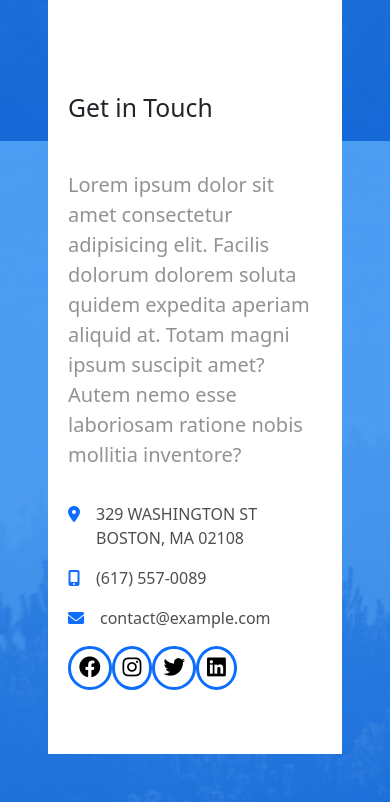
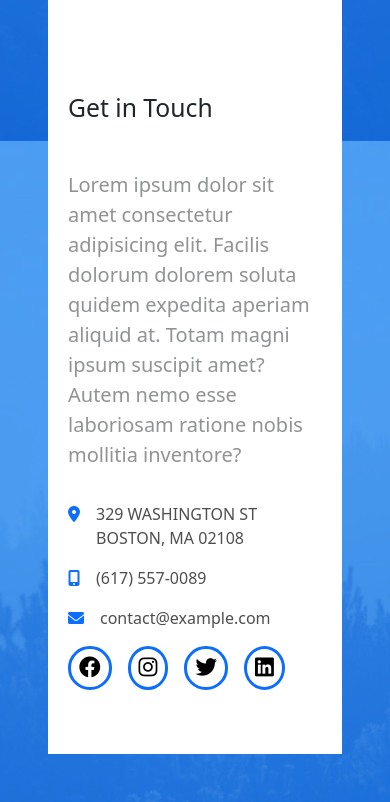
Before and after one commit to Amr-shawky/Devfolio, a plain HTML site: page index.html in a window 390 px wide. Shown: the part 11039-11841 px from the top of the page. Drawn offline with nearby package versions, Linux system fonts and the light colour scheme.

Commit message:
Update contact section layout: adjust column classes and improve social media icon spacing for better responsiveness

```diff
--- a/index.html
+++ b/index.html
@@ -663,7 +663,7 @@
      <section class="contact p-5 paralax-mf bg-image" style="background-image: url(./Assets/Images/overlay-bg.jpg);" id="contact">
         <div class="overlay-mf"></div>
         <div class="container bg-white z-3 position-relative p-3">
-            <div class="row row-cols-lg-2 row-cols-sm-1 row-cols-md-1 ">
+            <div class="row row-cols-lg-2 row-cols-xl-2 row-xxl-lg-2 row-cols-sm-1 row-cols-1 row-cols-md-1 ">
                 <div class="col py-5 ps-5">
                     <div class="title-box-2 pb-4">
                         <h5 class="title-left h2">
@@ -715,17 +715,17 @@
                                     <p class="ps-3 ">  contact@example.com</p>
                                 </div>
                             </div>
-                            <div class="d-flex flex-row flex-nowrap col-5 justify-content-between">
-                                <a href="#home">
+                            <div class="d-flex flex-row ">
+                                <a href="#home" class="pe-3">
                                     <i class="fa-brands text-black p-2 border border-3 border-primary rounded-circle fs-4 fa-facebook"></i>
                                 </a>
-                                <a href="#home">
+                                <a href="#home" class="pe-3">
                                     <i class="fa-brands text-black p-2 border border-3 border-primary rounded-circle fs-4 fa-instagram"></i>
                                 </a>
-                                <a href="#home">
+                                <a href="#home" class="pe-3">
                                     <i class="fa-brands text-black p-2 border border-3 border-primary rounded-circle fs-4 fa-twitter"></i>
                                 </a>
-                                <a href="#home">
+                                <a href="#home" class="pe-3">
                                     <i class="fa-brands text-black p-2 border border-3 border-primary rounded-circle fs-4 fa-linkedin"></i>
                                 </a>
                             </div>
```
